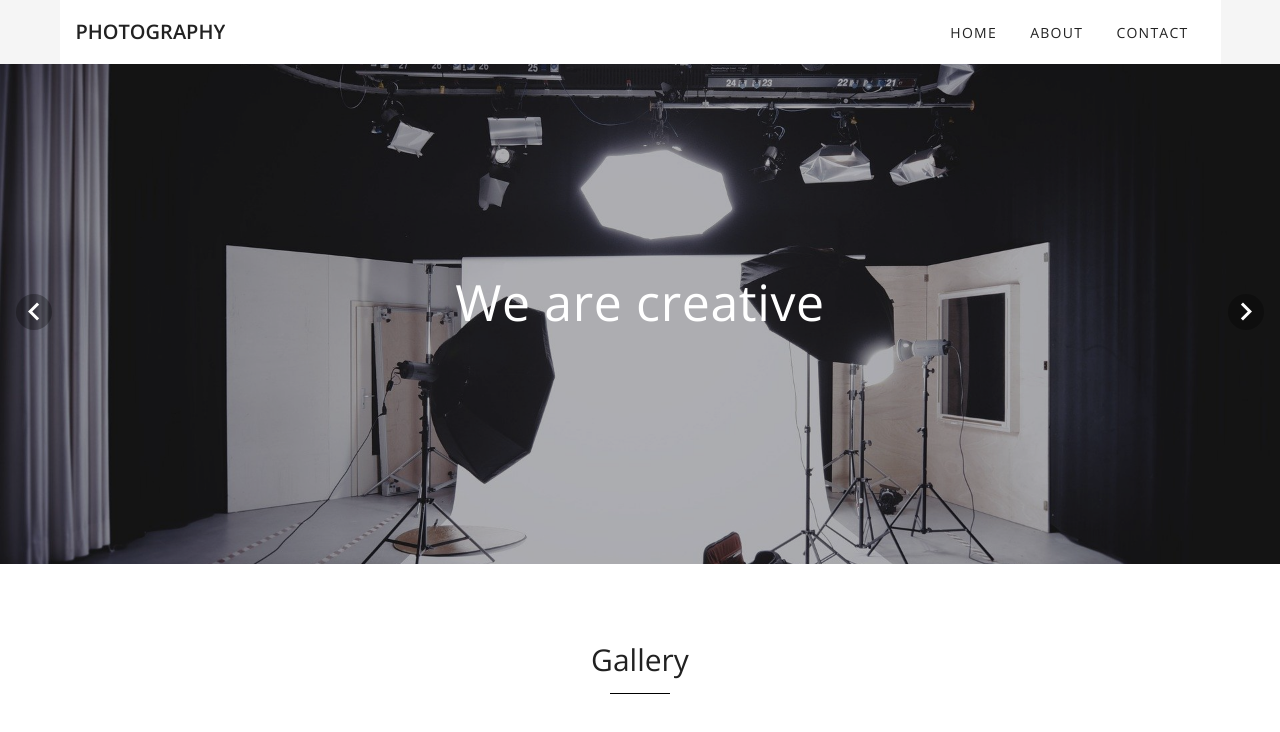
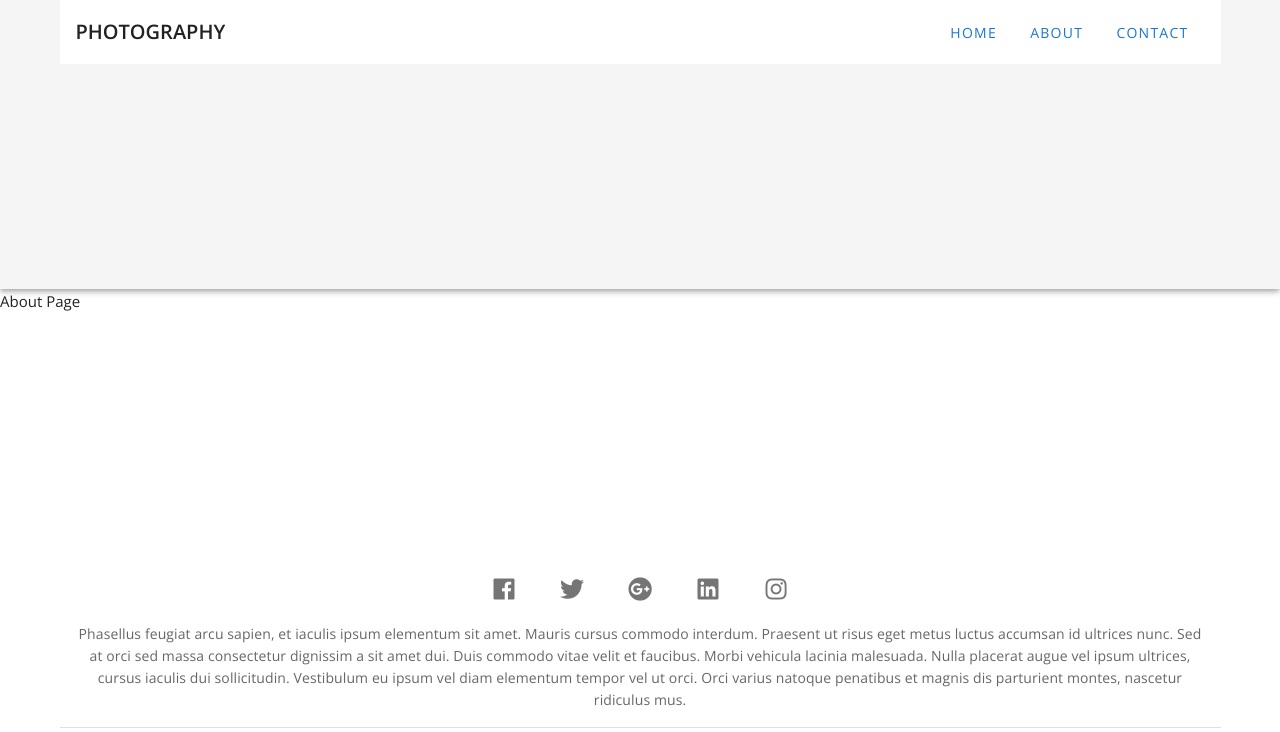
Before and after one commit to bibeva/Vuetify-Project-Photography, a Vue app: page /about in a window 1280 px wide. Shown: the top 732 px of the page. Built offline with nearby package versions, Linux system fonts and the light colour scheme.

Commit message:
work on vue router

```diff
--- a/package.json
+++ b/package.json
@@ -10,6 +10,7 @@
   "dependencies": {
     "core-js": "^3.4.3",
     "vue": "^2.6.10",
+    "vue-router": "^3.1.3",
     "vuetify": "^2.1.0"
   },
   "devDependencies": {
--- a/src/App.vue
+++ b/src/App.vue
@@ -4,11 +4,7 @@
       <Header />
     </v-app-bar>
 
-    <v-content>
-      <Hero />
-      <Gallery />
-      <LatestPost />
-    </v-content>
+    <router-view></router-view>
 
     <v-footer>
       <Footer />
@@ -18,9 +14,6 @@
 
 <script>
 import Header from "./components/common/Header";
-import Hero from "./components/Hero";
-import Gallery from "./components/Gallery";
-import LatestPost from "./components/LatestPost";
 import Footer from "./components/common/Footer";
 
 export default {
@@ -28,9 +21,6 @@ export default {
 
   components: {
     Header,
-    Hero,
-    Gallery,
-    LatestPost,
     Footer
   },
 
--- a/src/components/common/Header.vue
+++ b/src/components/common/Header.vue
@@ -4,9 +4,9 @@
       <v-toolbar-title>Photography</v-toolbar-title>
       <v-spacer></v-spacer>
       <v-toolbar-items>
-        <v-btn text>Home</v-btn>
-        <v-btn text>About</v-btn>
-        <v-btn text>Contact</v-btn>
+        <v-btn text><router-link to="/">Home</router-link></v-btn>
+        <v-btn text><router-link to="/about">About</router-link></v-btn>
+        <v-btn text><router-link to="/contact">Contact</router-link></v-btn>
       </v-toolbar-items>
     </v-toolbar>
   </v-container>
--- a/src/main.js
+++ b/src/main.js
@@ -1,12 +1,31 @@
 import Vue from 'vue'
 import App from './App.vue'
 import vuetify from './plugins/vuetify';
+import VueRouter from 'vue-router'
+
+import Home from './views/Home';
+import About from './views/About';
+import Contact from './views/Contact';
+import NotFound from './views/NotFound';
+
+Vue.use(VueRouter)
 
 import './scss/main.scss';
 
 Vue.config.productionTip = false
 
+const router = new VueRouter({
+  routes: [
+    { path: '/', component: Home },
+    { path: '/about', component: About },
+    { path: '/contact', component: Contact },
+    { path: '*', component: NotFound }
+  ],
+  mode: 'history'
+})
+
 new Vue({
+  router,
   vuetify,
   render: h => h(App)
 }).$mount('#app')
--- /dev/null
+++ b/src/views/About.vue
@@ -0,0 +1,11 @@
+<template>
+  <v-content>
+    About Page
+  </v-content>
+</template>
+
+<script>
+export default {
+  name: 'About'
+}
+</script>
--- /dev/null
+++ b/src/views/Contact.vue
@@ -0,0 +1,11 @@
+<template>
+  <v-content>
+    Contact Page
+  </v-content>
+</template>
+
+<script>
+export default {
+  name: 'Contact'
+}
+</script>
--- /dev/null
+++ b/src/views/Home.vue
@@ -0,0 +1,23 @@
+<template>
+  <v-content>
+    <Hero />
+    <Gallery />
+    <LatestPost />
+  </v-content>
+</template>
+
+<script>
+import Hero from "../components/Hero";
+import Gallery from "../components/Gallery";
+import LatestPost from "../components/LatestPost";
+
+export default {
+  name: "Home",
+
+  components: {
+    Hero,
+    Gallery,
+    LatestPost
+  }
+};
+</script>
--- /dev/null
+++ b/src/views/NotFound.vue
@@ -0,0 +1,11 @@
+<template>
+  <v-content>
+    Not Found
+  </v-content>
+</template>
+
+<script>
+export default {
+  name: 'NotFound'
+}
+</script>
```
Also changed, not shown: 1 other file (tests, documents, lock files or other folders).
